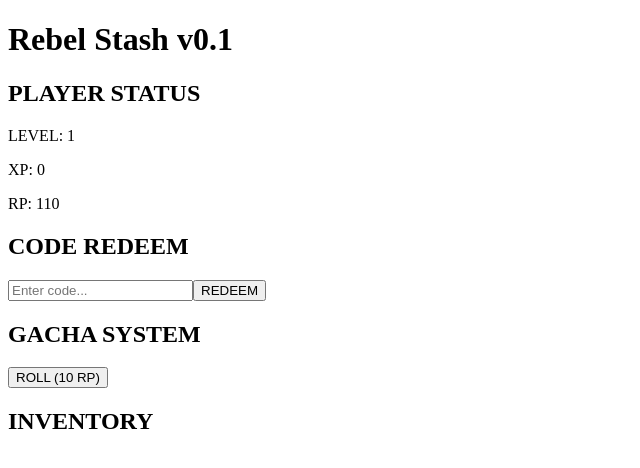
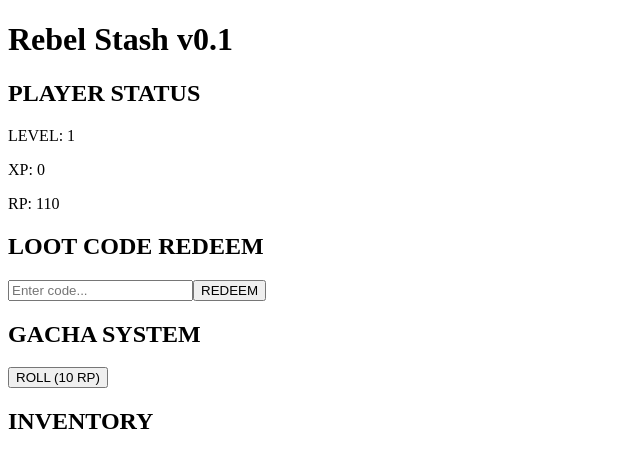
Before and after one commit to Aika-vrdj/secondary-moccasin-kite, a Next.js app: page / in a window 1280 px wide. Shown: the top 468 px of the page, without its empty margins (0-640 px from the left). Built offline with nearby package versions, Linux system fonts and the light colour scheme.

Commit message:
Update CodeRedeem.tsx
changed "code redeem" to "loot code redeem" in component title

```diff
--- a/src/components/CodeRedeem.tsx
+++ b/src/components/CodeRedeem.tsx
@@ -36,7 +36,7 @@
       animate={{ opacity: 1, y: 0 }}
       transition={{ duration: 0.5, delay: 0.2 }}
     >
-      <h2 className="text-2xl mb-4">CODE REDEEM</h2>
+      <h2 className="text-2xl mb-4">LOOT CODE REDEEM</h2>
       <div className="flex gap-4">
         <input
           type="text"
```
